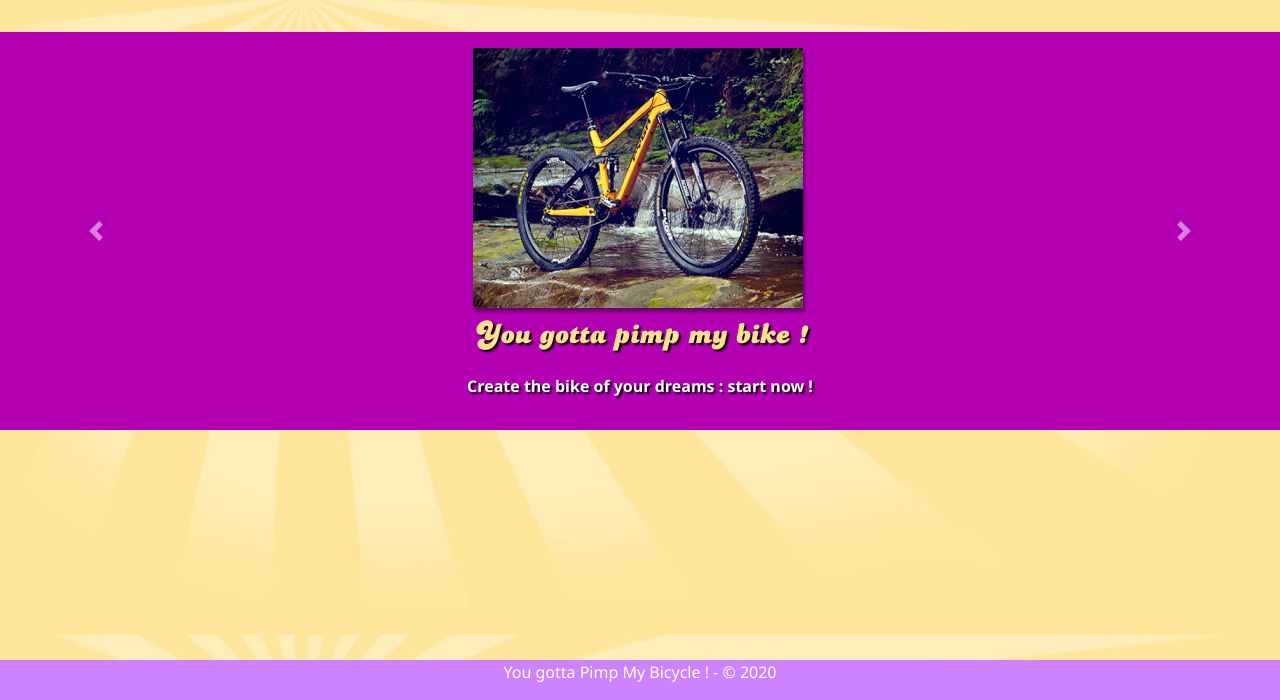
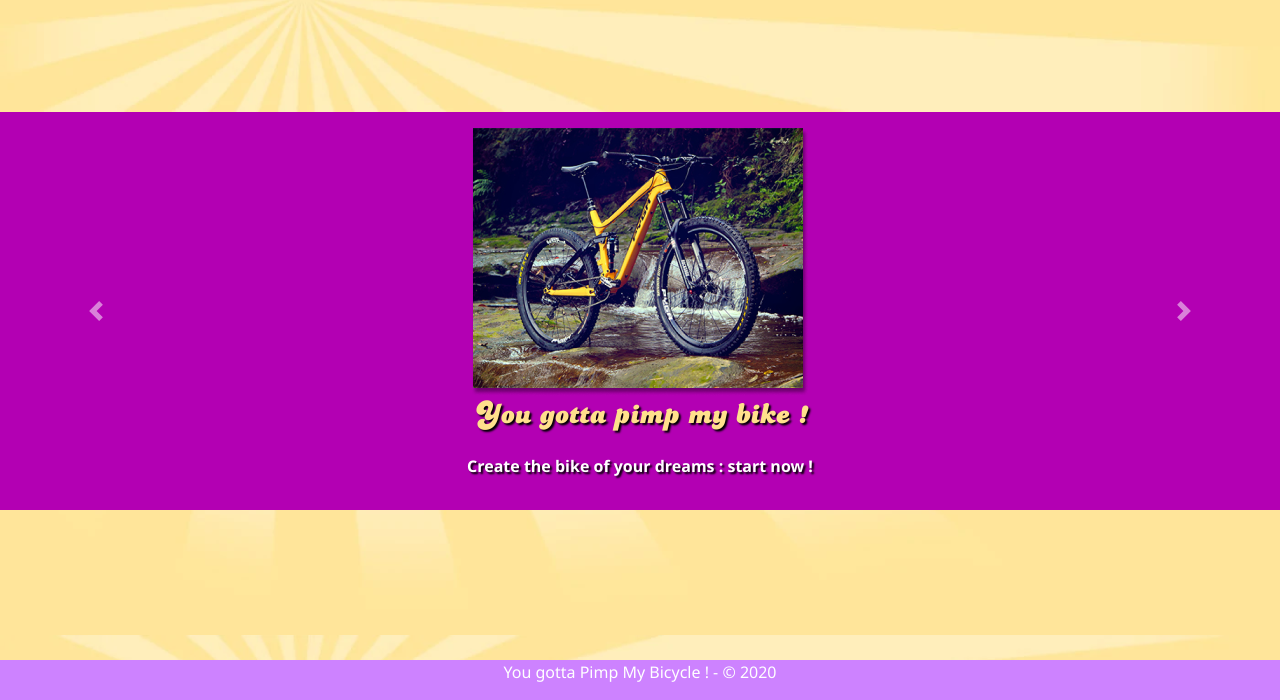
Before and after one commit to Eteckq/PimpMyBicycle, a PHP site: page / in a window 1280 px wide. Shown: the part 100-800 px from the top of the page. Run offline with PHP 8.4, Linux system fonts and the light colour scheme; some libraries are stand-ins or nearby versions.

Commit message:
je sais plus quoi faire bonne nuit

```diff
--- a/include/css/style.css
+++ b/include/css/style.css
@@ -32,6 +32,7 @@ h1, h2, h3, h4, h5 {
 }
 
 #carouselHome {
+	margin-top: 5em;
 	padding: 1em 0em;
 	background-color: #b300b3;
 }
```
